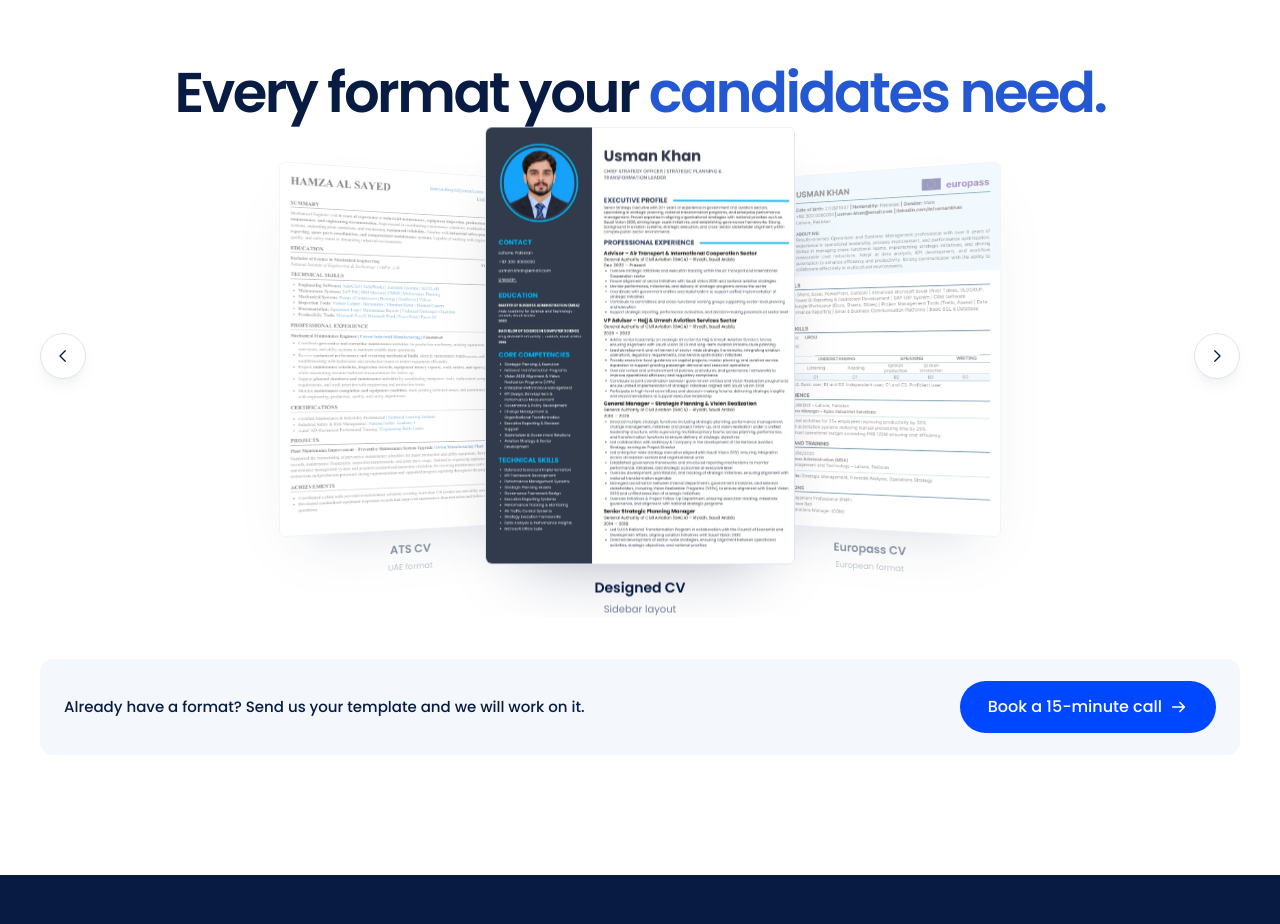
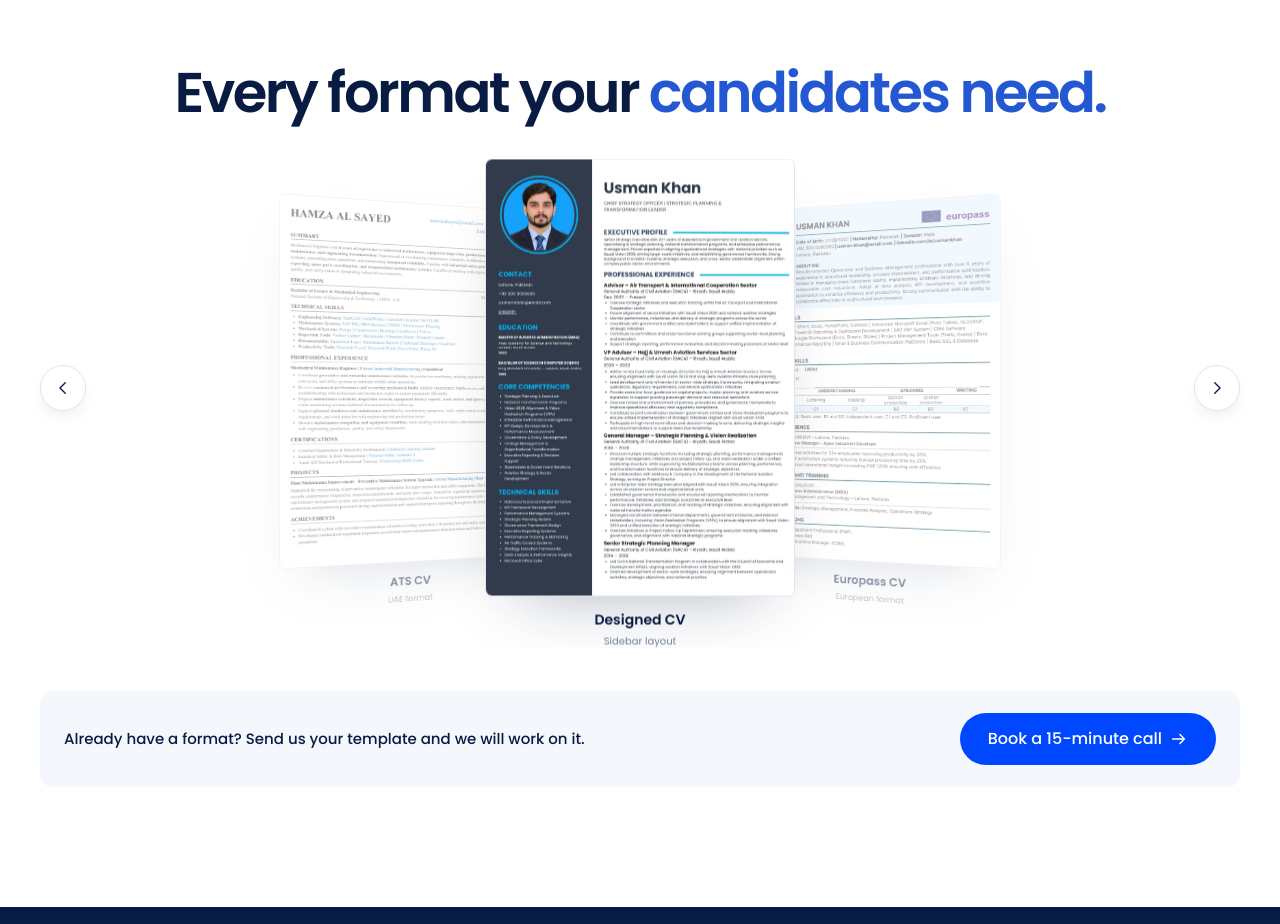
Before and after one commit to pixelyofficialstore-a11y/pixelycareer_premium-website, a Next.js app: page /partners in a window 1280 px wide. Shown: the part 3020-3944 px from the top of the page. Built offline with nearby package versions, Linux system fonts and the light colour scheme; no server answers.

Commit message:
Fix partner component styling
Replit-Commit-Author: Agent

```diff
--- a/src/components/partners/partners.css
+++ b/src/components/partners/partners.css
@@ -243,7 +243,7 @@
 .agency-page .agency-sample-tabs::-webkit-scrollbar { display: none; }
 .agency-page .agency-sample-tabs button { min-height: 39px; flex: 0 0 auto; padding: 0 15px; border: 1px solid #dfe6f2; border-radius: 999px; color: #4b5d7b; background: #fff; font: inherit; font-size: 11px; cursor: pointer; transition: color 180ms ease, background 180ms ease, border-color 180ms ease; }
 .agency-page .agency-sample-tabs button[aria-selected="true"] { border-color: var(--agency-navy); color: #fff; background: var(--agency-navy); }
-.agency-page .agency-carousel { position: relative; margin-top: 4px; }
+.agency-page .agency-carousel { position: relative; margin-top: 36px; }
 .agency-page .agency-carousel-window { position: relative; overflow: hidden; touch-action: pan-y; }
 .agency-page .agency-carousel-track { position: relative; display: flex; min-height: 490px; align-items: center; justify-content: center; perspective: 1200px; }
 .agency-page .agency-sample-card { position: absolute; top: 50%; left: 50%; width: clamp(218px, 26vw, 310px); transition: transform 500ms cubic-bezier(.16,1,.3,1), opacity 500ms ease; transform-style: preserve-3d; }
```
